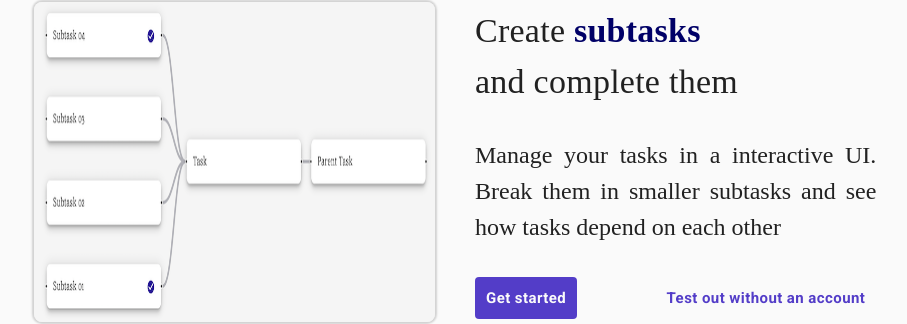
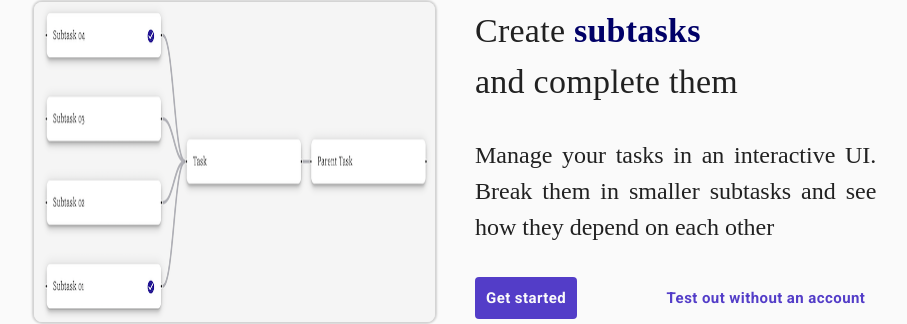
Before and after one commit to billkondo/portfolio, a Next.js app: page / in a window 1280 px wide. Shown: the part 990-1314 px from the top of the page, without its empty margins (185-1092 px from the left). Built offline with nearby package versions, Linux system fonts and the light colour scheme; no server answers; a web font is replaced by a local one.

Commit message:
Fixing typos in ToDo Tree project description

```diff
--- a/components/projects/todo_tree/TodoTreeFeatures.tsx
+++ b/components/projects/todo_tree/TodoTreeFeatures.tsx
@@ -155,8 +155,8 @@ const TodoTreeFeatures = () => {
 
           <Grid item container className={classes.text}>
             <Text variant="h5" textAlign="justify">
-              Manage your tasks in a interactive UI. Break them in smaller
-              subtasks and see how tasks depend on each other
+              Manage your tasks in an interactive UI. Break them in smaller
+              subtasks and see how they depend on each other
             </Text>
           </Grid>
         </Grid>
```
